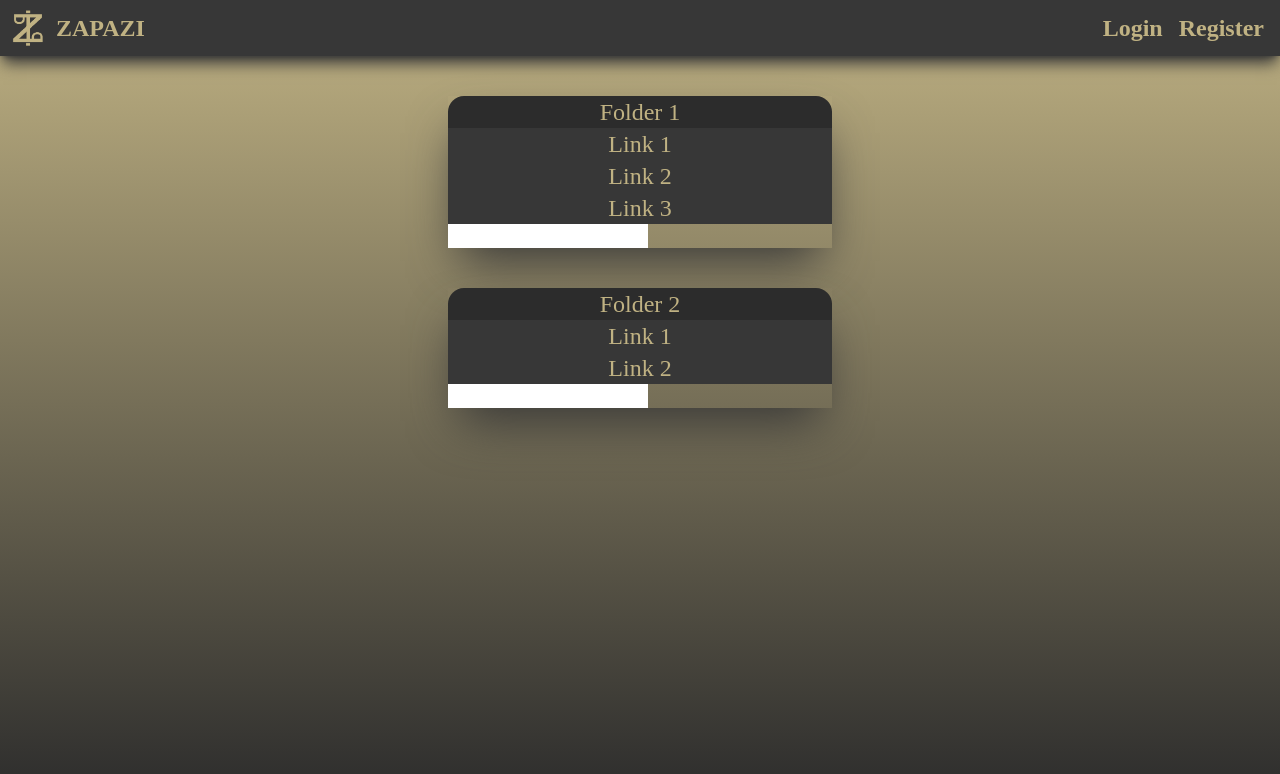
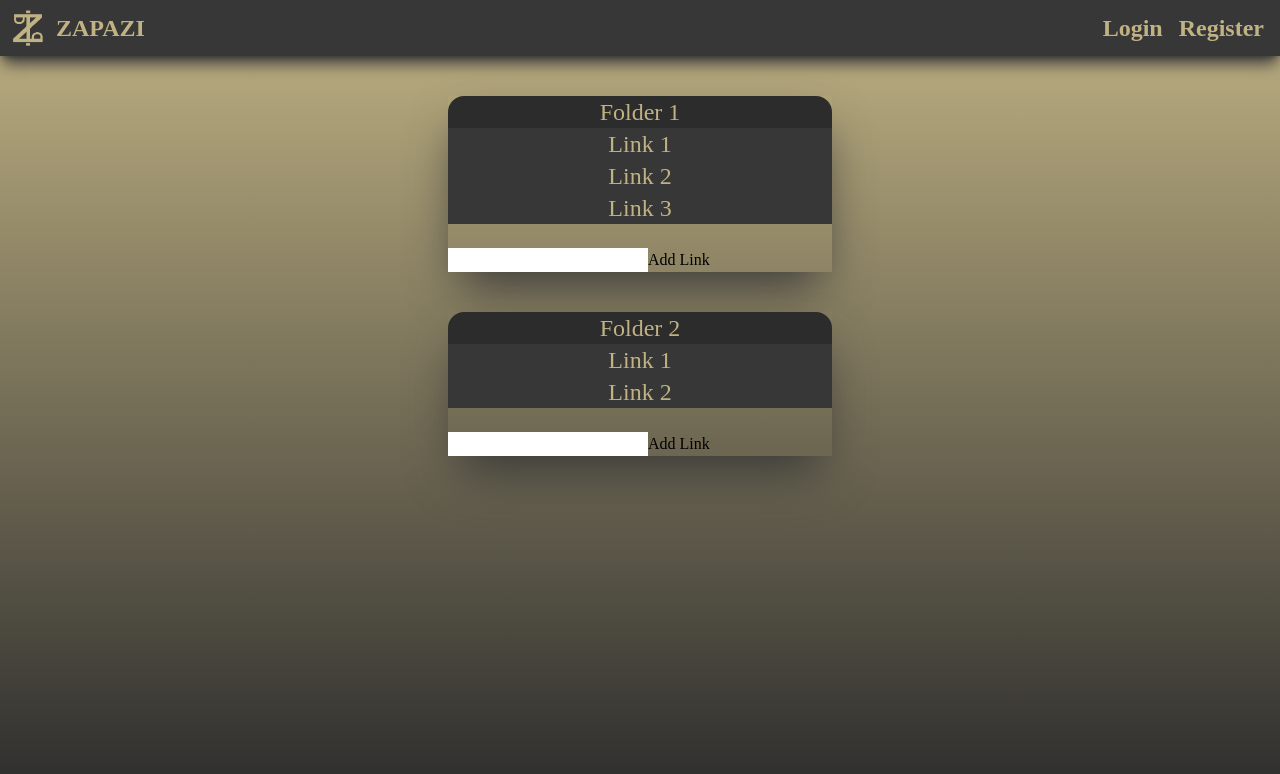
Before and after one commit to BDDoylan/zapazi, a React (Create React App) app: page /main in a window 1280 px wide. Shown: the top 774 px of the page. Built offline with nearby package versions, Linux system fonts and the light colour scheme; a web font is replaced by a local one.

Commit message:
+ Implementing Redux Toolkit and improving on folder logic.

```diff
--- a/package.json
+++ b/package.json
@@ -3,6 +3,7 @@
   "version": "0.1.0",
   "private": true,
   "dependencies": {
+    "@reduxjs/toolkit": "^1.9.0",
     "@testing-library/jest-dom": "^5.16.5",
     "@testing-library/react": "^13.4.0",
     "@testing-library/user-event": "^13.5.0",
@@ -14,6 +15,7 @@
     "postcss": "^8.4.19",
     "react": "^18.2.0",
     "react-dom": "^18.2.0",
+    "react-redux": "^8.0.5",
     "react-router-dom": "^6.4.3",
     "react-scripts": "5.0.1",
     "tailwindcss": "^3.2.3",
--- a/src/components/Folder.tsx
+++ b/src/components/Folder.tsx
@@ -1,13 +1,16 @@
-//import { useState } from "react";
+import { useState } from "react";
+import { useDispatch } from "react-redux";
+import { addLink } from "../redux/slices/folderSlice";
 
-interface FolderProps {
+interface FolderData {
 	id: number;
 	name: string;
 	links: string[];
 }
 
-const Folder = ({ id, name, links }: FolderProps) => {
-	//const [linkData, setLinkData] = useState(["1", "2", "3", "4"]);
+const Folder = ({ id, name, links }: FolderData) => {
+	const [link, setLink] = useState("");
+	const dispatch = useDispatch();
 
 	return (
 		<div className="mx-auto w-96 mt-10 shadow-2xl shadow-primary-500">
@@ -23,7 +26,20 @@ const Folder = ({ id, name, links }: FolderProps) => {
 				);
 			})}
 
-			<input type="text" />
+			{/* <button onClick={() => dispatch(addFolder({ id: 3, name: "folder 3", links: ["link 1"] }))}>
+				Add Folder
+			</button> */}
+
+			<br></br>
+			<form
+				onSubmit={(event) => {
+					event.preventDefault();
+					dispatch(addLink({ id: id, link: link }));
+				}}
+			>
+				<input type="text" onChange={(event) => setLink(event.target.value)} />
+				<button type="submit">Add Link</button>
+			</form>
 		</div>
 	);
 };
--- a/src/index.tsx
+++ b/src/index.tsx
@@ -3,13 +3,17 @@ import React from "react";
 import ReactDOM from "react-dom/client";
 import { BrowserRouter } from "react-router-dom";
 import App from "./App";
+import { store } from "./redux/store";
+import { Provider } from "react-redux";
 
 const root = ReactDOM.createRoot(document.getElementById("root") as HTMLElement);
 
 root.render(
 	<BrowserRouter>
 		<React.StrictMode>
-			<App />
+			<Provider store={store}>
+				<App />
+			</Provider>
 		</React.StrictMode>
 	</BrowserRouter>
 );
--- a/src/pages/LandingPage.tsx
+++ b/src/pages/LandingPage.tsx
@@ -3,11 +3,9 @@ import Header from "../components/Header";
 const LandingPage = () => {
 	return (
 		<div className="h-screen bg-gradient-to-b from-quaternary-500 to-primary-600">
-				<Header />
+			<Header />
 
-				<h1>Landing Page</h1>
-
-
+			<h1>Landing Page</h1>
 		</div>
 	);
 };
--- a/src/pages/MainPage.tsx
+++ b/src/pages/MainPage.tsx
@@ -1,31 +1,18 @@
 import Folder from "../components/Folder";
 import Header from "../components/Header";
+import type { RootState } from "../redux/store";
+import { useSelector } from "react-redux";
 
 const MainPage = () => {
-	let userData = {
-		folders: [
-			{
-				id: 0,
-				name: "Folder 1",
-				links: ["Link 1", "Link 2", "Link 3"],
-			},
-			{
-				id: 1,
-				name: "Folder 2",
-				links: ["Link 1", "Link 2"],
-			},
-		],
-	};
+	const folder = useSelector((state: RootState) => state.folderSlice.folder);
 
 	return (
 		<div className="h-screen bg-gradient-to-b from-quaternary-500 to-primary-600">
 			<Header />
 
-			{userData.folders.map(function (folder, index) {
+			{folder.map(function (folder, index) {
 				return <Folder key={index} {...folder} />;
 			})}
-
-			{/* <Folder {...userData.folders[0]} /> */}
 		</div>
 	);
 };
--- /dev/null
+++ b/src/redux/slices/folderSlice.ts
@@ -0,0 +1,40 @@
+import { createSlice } from "@reduxjs/toolkit";
+import type { PayloadAction } from "@reduxjs/toolkit";
+
+interface FolderData {
+	id: number;
+	name: string;
+	links: string[];
+}
+
+const initialState = {
+	folder: [
+		{
+			id: 0,
+			name: "Folder 1",
+			links: ["Link 1", "Link 2", "Link 3"],
+		},
+		{
+			id: 1,
+			name: "Folder 2",
+			links: ["Link 1", "Link 2"],
+		},
+	],
+};
+
+export const folderSlice = createSlice({
+	name: "folderSlice",
+	initialState,
+	reducers: {
+		addFolder: (state, action: PayloadAction<FolderData>) => {
+			state.folder = [...state.folder, action.payload];
+		},
+		addLink: (state, action: PayloadAction<{id: number, link: string}>) => {
+			state.folder[action.payload.id].links.push(action.payload.link);
+		},
+	},
+});
+
+export const { addFolder, addLink } = folderSlice.actions;
+
+export default folderSlice.reducer;
--- /dev/null
+++ b/src/redux/store.ts
@@ -0,0 +1,13 @@
+import { configureStore } from "@reduxjs/toolkit";
+import folderSliceReducer from "./slices/folderSlice";
+
+export const store = configureStore({
+	reducer: {
+		folderSlice: folderSliceReducer,
+	},
+});
+
+// Infer the `RootState` and `AppDispatch` types from the store itself
+export type RootState = ReturnType<typeof store.getState>;
+// Inferred type: {posts: PostsState, comments: CommentsState, users: UsersState}
+export type AppDispatch = typeof store.dispatch;
--- a/src/store/store.ts
+++ /dev/null
@@ -1 +0,0 @@
-export const store = {};
```
Also changed, not shown: 1 other file (tests, documents, lock files or other folders).
